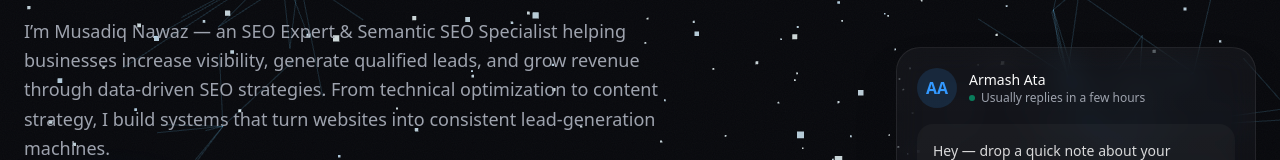
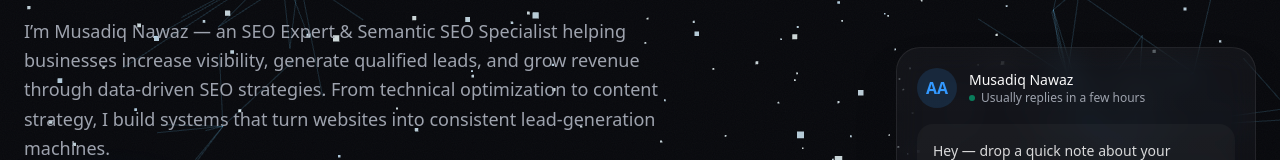
Before and after one commit to Husnain-Abid/musadiq_portfolio, a Next.js app: page / in a window 1280 px wide. Both pictures are taken after a click on the button 1228 px from the left and 748 px from the top of the page. Shown: the part 403-563 px from the top of the page. Built offline with nearby package versions, Linux system fonts and the light colour scheme.

Commit message:
Update FloatingChat.tsx

```diff
--- a/src/components/FloatingChat.tsx
+++ b/src/components/FloatingChat.tsx
@@ -30,7 +30,7 @@ export function FloatingChat() {
               AA
             </div>
             <div>
-              <div className="text-sm font-medium">Armash Ata</div>
+              <div className="text-sm font-medium">Musadiq Nawaz</div>
               <div className="text-xs text-muted-foreground flex items-center gap-1.5">
                 <span className="h-1.5 w-1.5 rounded-full bg-emerald-400 animate-pulse" />
                 Usually replies in a few hours
@@ -42,7 +42,7 @@ export function FloatingChat() {
             For faster response, mention your timeline.
           </div>
           <a
-            href="mailto:armash@armashata.dev?subject=New%20project%20inquiry"
+            href="mailto:musadiq@musadiqnawaz.dev?subject=New%20project%20inquiry"
             className="mt-4 inline-flex w-full items-center justify-center gap-2 rounded-full bg-primary px-4 py-2.5 text-sm font-medium text-primary-foreground hover:opacity-90"
             data-testid="floating-chat-email"
           >
```
